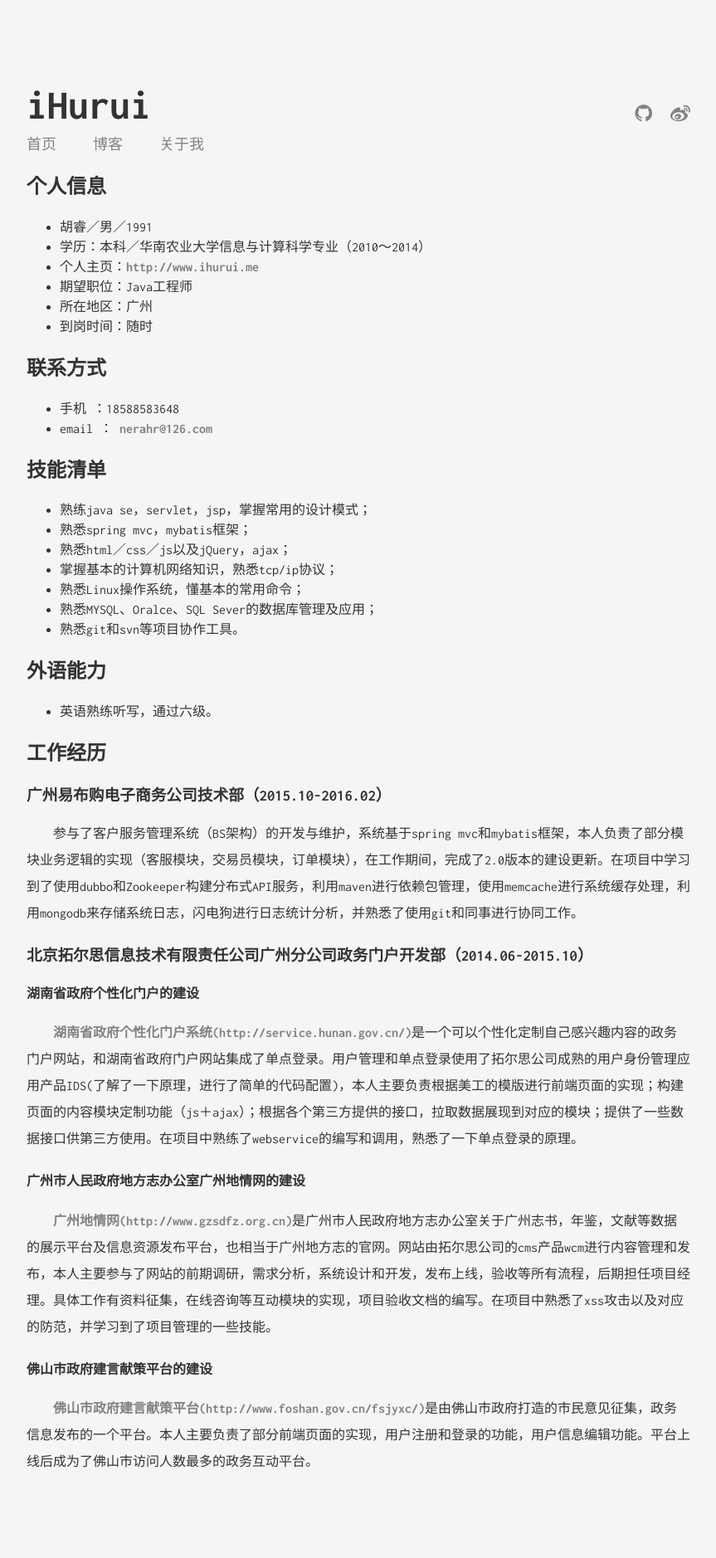
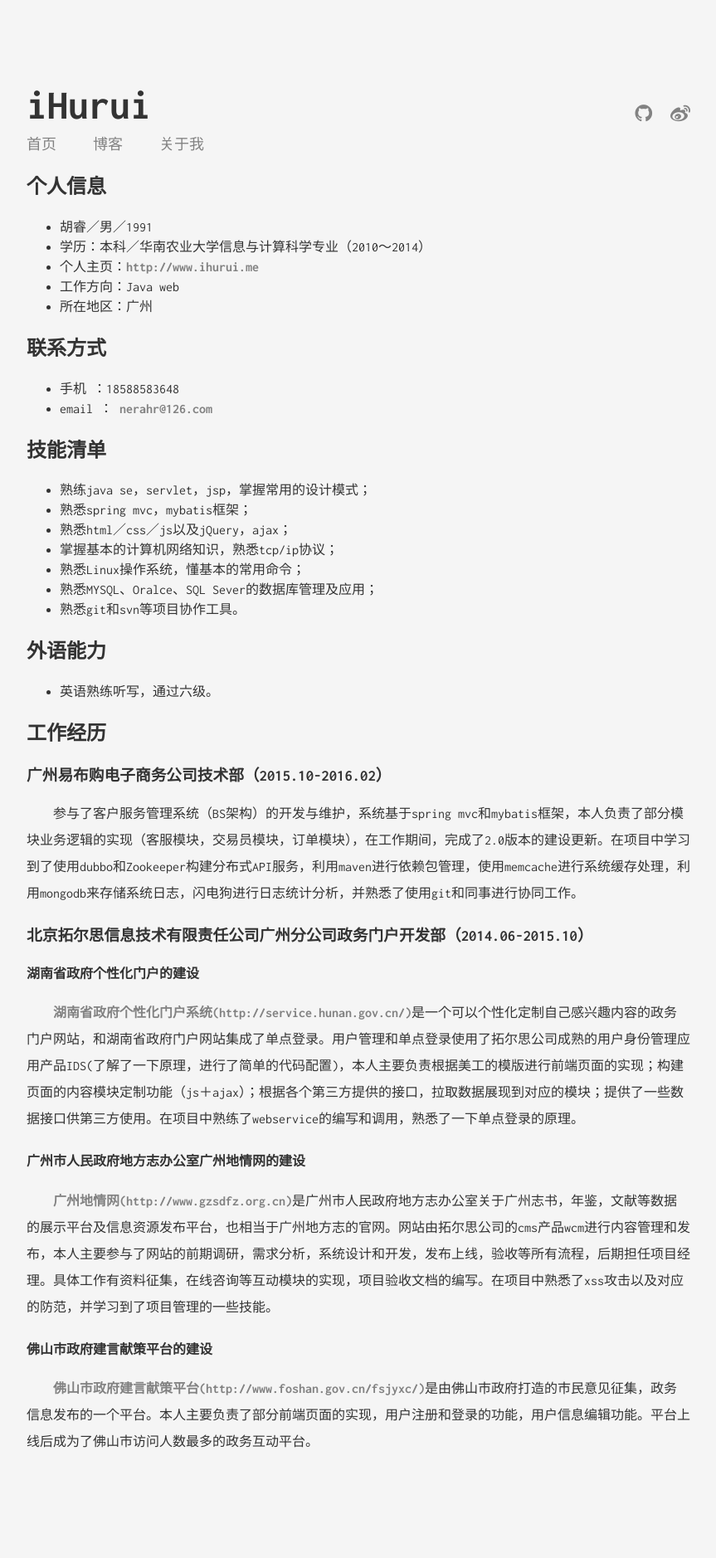
Before and after one commit to ihurui/ihurui.github.io, a Jekyll site: the page built from about/index.html, in a window 1280 px wide. Shown: the whole page at 83% size, without its empty margins (208-1071 px from the left). Built offline with Jekyll 4.4.1, drawn with Linux system fonts in a browser that asks for light colours; after the commit the page ends 1854 px from its top, so only the background shows below that.

Commit message:
修改关于我

```diff
--- a/about/index.html
+++ b/about/index.html
@@ -16,9 +16,8 @@ p {
 <li>胡睿／男／1991</li>
 <li>学历：本科／华南农业大学信息与计算科学专业（2010～2014）</li>
 <li>个人主页：<a href="http://www.ihurui.me">http://www.ihurui.me</a></li>
-<li>期望职位：Java工程师</li>
+<li>工作方向：Java web</li>
 <li>所在地区：广州</li>
-<li>到岗时间：随时</li>
 </ul>
 
 
```
Also changed, not shown: 1 other file.
